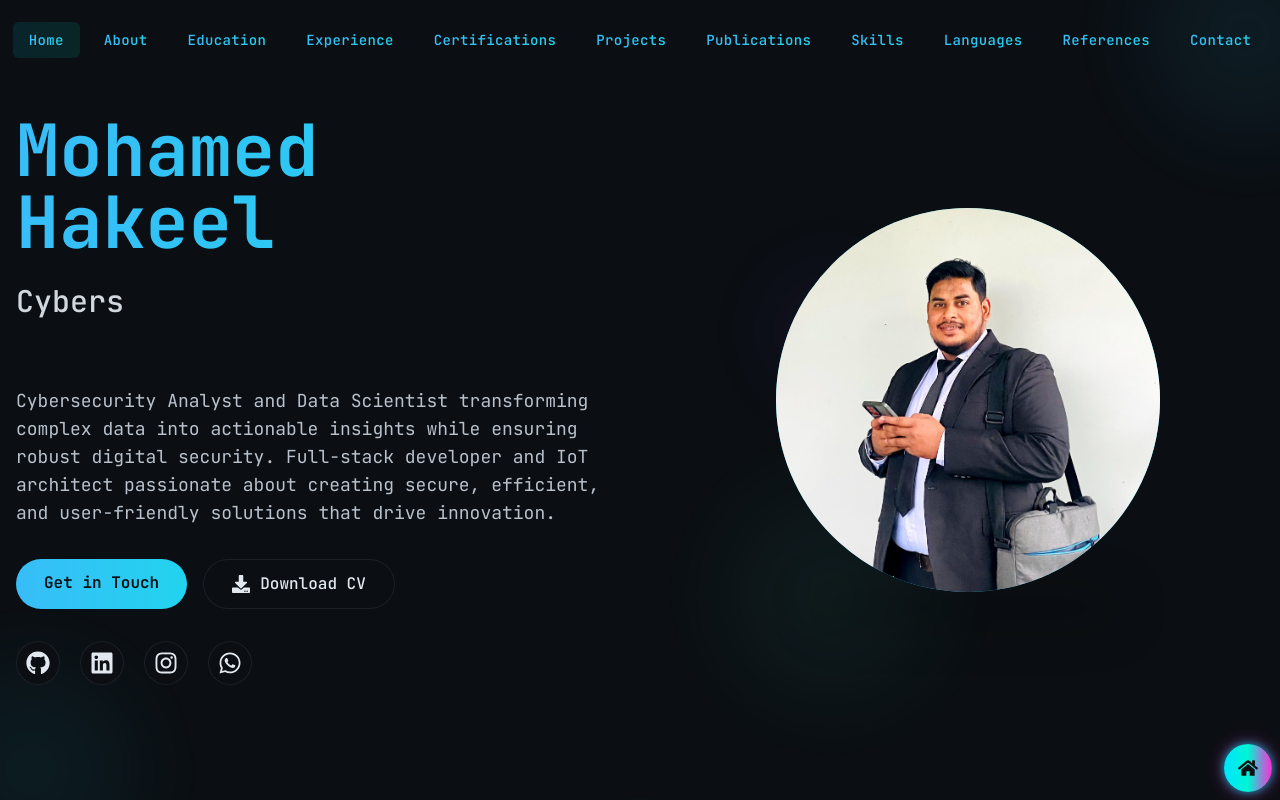
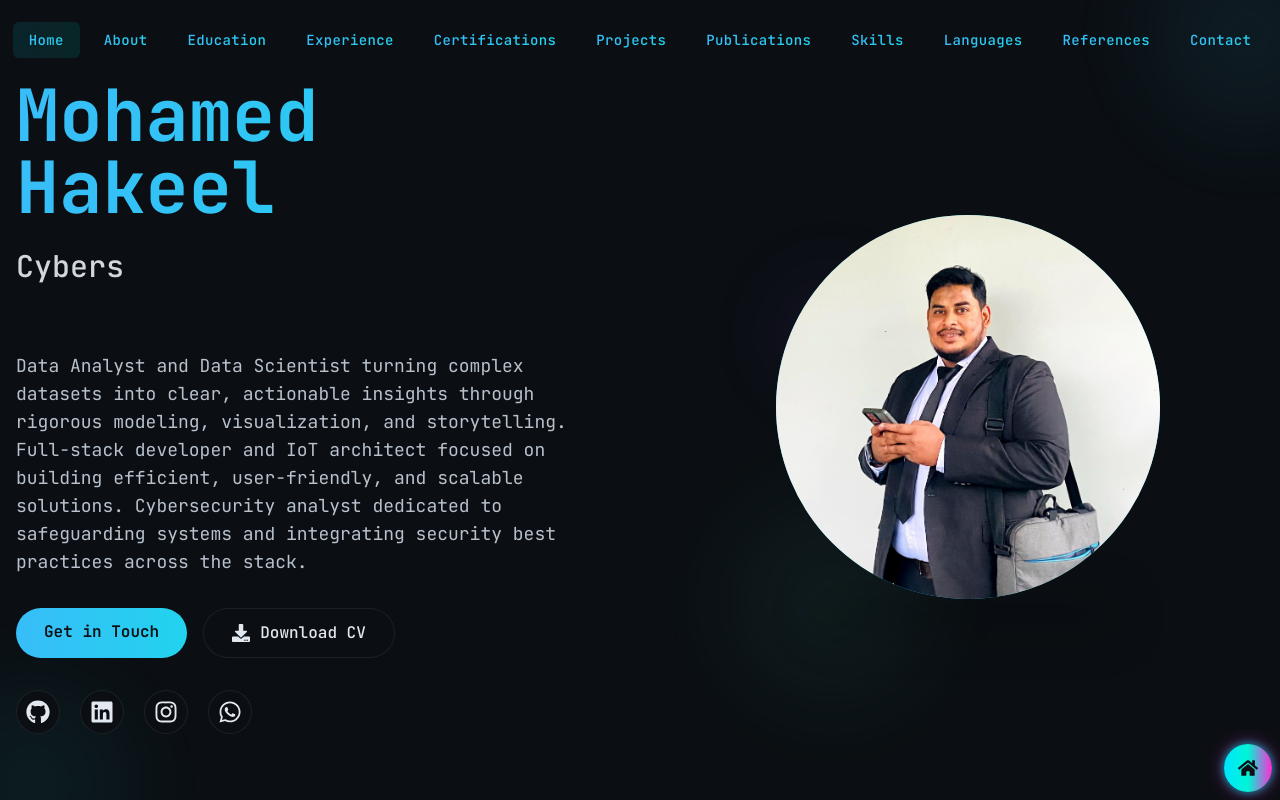
Before and after one commit to Aqeelbmh/Aqeel_Portfolio_Update, a Next.js app: page / in a window 1280 px wide. Shown: the top 800 px of the page. Built offline with nearby package versions, Linux system fonts and the light colour scheme.

Commit message:
content(hero): emphasize data analyst/scientist focus; move cybersecurity to end

```diff
--- a/src/components/sections/Hero.tsx
+++ b/src/components/sections/Hero.tsx
@@ -102,7 +102,7 @@ const Hero = () => {
                 </span>
               </motion.div>
               <p className="text-base sm:text-lg text-slate-300/90 mb-8 max-w-2xl leading-relaxed">
-                Cybersecurity Analyst and Data Scientist transforming complex data into actionable insights while ensuring robust digital security. Full-stack developer and IoT architect passionate about creating secure, efficient, and user-friendly solutions that drive innovation.
+                Data Analyst and Data Scientist turning complex datasets into clear, actionable insights through rigorous modeling, visualization, and storytelling. Full-stack developer and IoT architect focused on building efficient, user-friendly, and scalable solutions. Cybersecurity analyst dedicated to safeguarding systems and integrating security best practices across the stack.
               </p>
             </motion.div>
 
```
